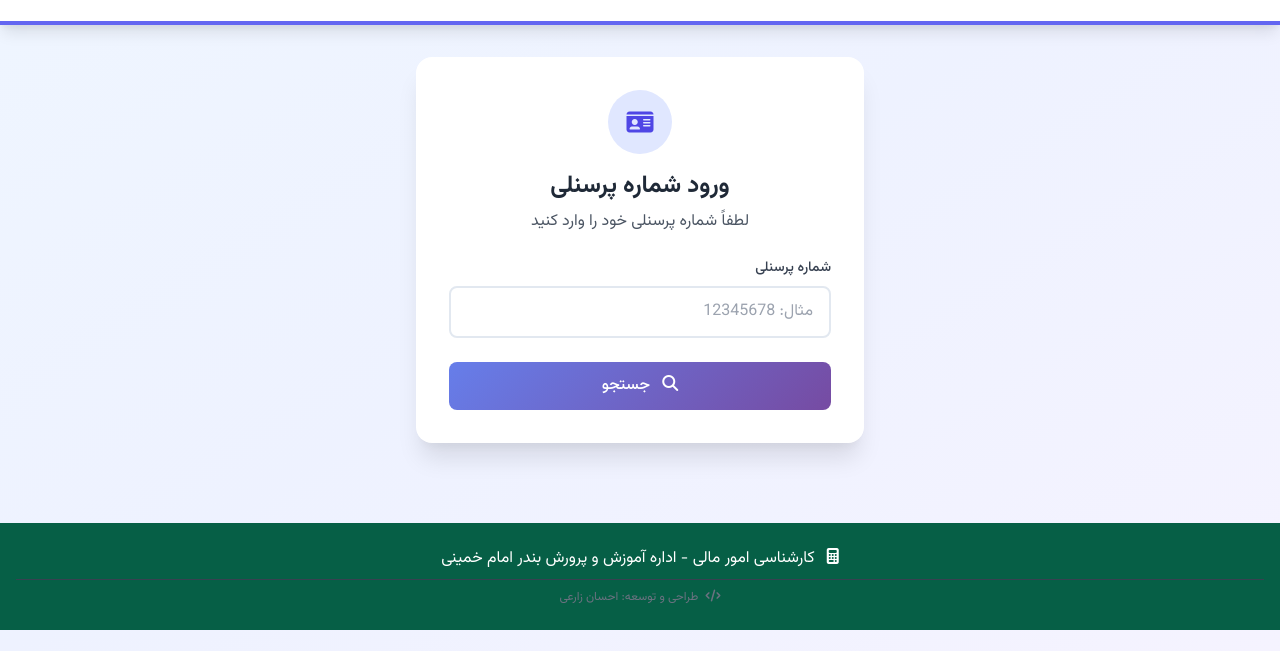
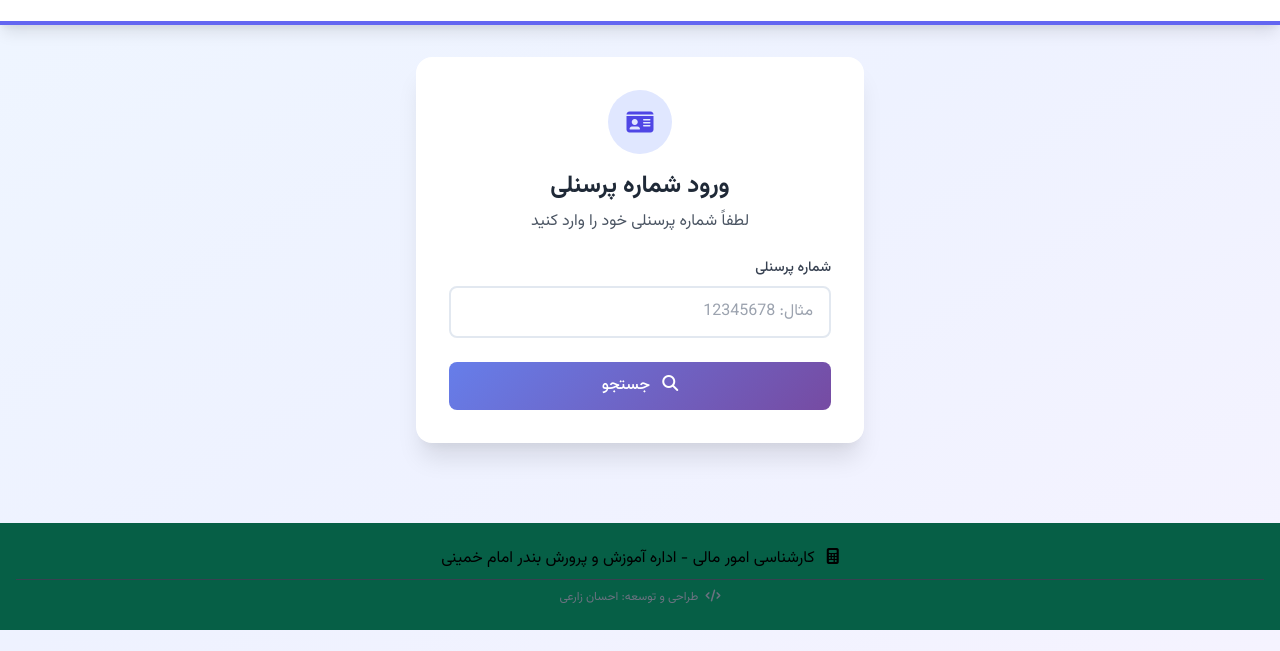
Before and after one commit to zarei176/staff-recruitment, a plain HTML site: page index.html in a window 1280 px wide. Shown: the part 149-800 px from the top of the page. Drawn offline with nearby package versions, Linux system fonts and the light colour scheme; a script that the page names is missing.

Commit message:
Update index.html

```diff
--- a/index.html
+++ b/index.html
@@ -267,7 +267,7 @@
     </div>
 
     <!-- Footer -->
-    <footer class="bg-green-800 text-white py-6 mt-12">
+    <footer class="bg-green-800 text-green py-6 mt-12">
         <div class="container mx-auto px-4 text-center">
             <p class="persian-text">
                 <i class="fas fa-calculator ml-2"></i>
```
